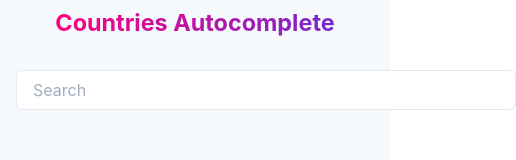
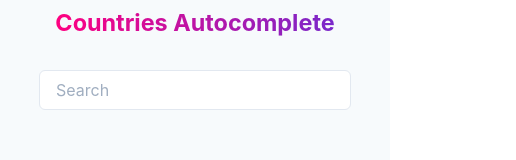
Before and after one commit to nachoiacovino/nextjs-autocomplete, a Next.js app: page / in a window 390 px wide. Shown: the part 143-303 px from the top of the page, 516 px wide, since content can reach past the window. Built offline with nearby package versions, Linux system fonts and the light colour scheme.

Commit message:
Add maxW for mobile

```diff
--- a/src/components/Autocomplete.tsx
+++ b/src/components/Autocomplete.tsx
@@ -29,6 +29,7 @@ const Autocomplete = ({ items }: { items: string[] }) => {
         onChange={(e) => setValue(e.target.value)}
         placeholder='Search'
         width='500px'
+        maxW='80vw'
         bg={bgColor[colorMode]}
         color={color[colorMode]}
       />
@@ -41,6 +42,7 @@ const Autocomplete = ({ items }: { items: string[] }) => {
             boxShadow='6px 5px 8px rgba(0,50,30,0.02)'
             marginTop='8px'
             width='500px'
+            maxW='80vw'
             maxHeight='200px'
             overflowY='auto'
             bg={bgColor[colorMode]}
```
